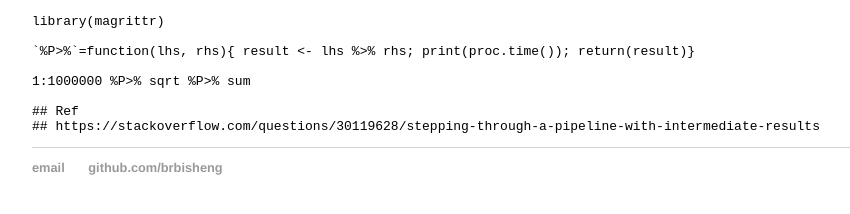
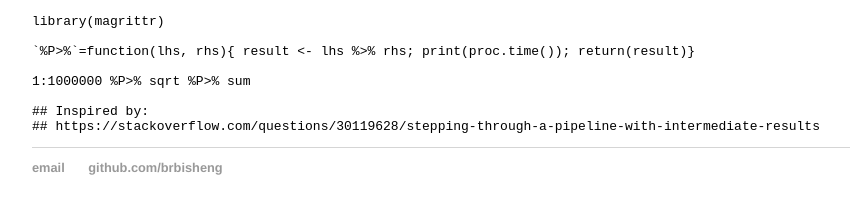
Before and after one commit to brbisheng/brbisheng.github.io, a Jekyll site: the page built from _posts/2019-06-29-b1.md, in a window 1280 px wide. Shown: the part 344-558 px from the top of the page, without its empty margins (160-1010 px from the left). Built offline with Jekyll 4.4.1, drawn with Linux system fonts in a browser that asks for light colours; some of the changed text lies outside the part shown.

Commit message:
Update 2019-06-29-b1.md

````diff
--- a/_posts/2019-06-29-b1.md
+++ b/_posts/2019-06-29-b1.md
@@ -16,6 +16,6 @@ library(magrittr)
 
 1:1000000 %P>% sqrt %P>% sum
 
-## Ref
+## Inspired by:
 ## https://stackoverflow.com/questions/30119628/stepping-through-a-pipeline-with-intermediate-results
 ```
````
